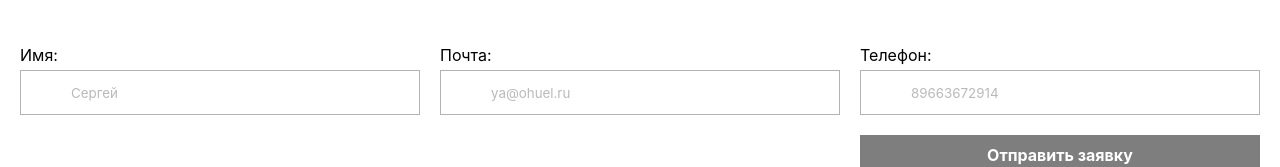
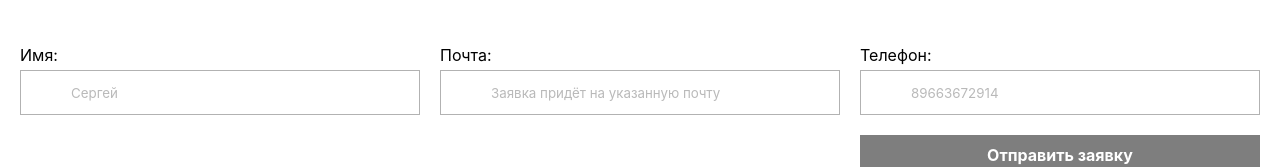
Before and after one commit to rjadyshkom/shopping-cart-demo, a React (Create React App) app: page /request in a window 1280 px wide. Shown: the part 477-644 px from the top of the page. Built offline with nearby package versions, Linux system fonts and the light colour scheme.

Commit message:
fix: new form endpoint

```diff
--- a/src/components/forms/request/RequestForm.jsx
+++ b/src/components/forms/request/RequestForm.jsx
@@ -45,7 +45,7 @@ export const RequestForm = ({
 
                 <label htmlFor={'cartEmail'} className={classes.fieldWrapper}>
                     Почта:
-                    <Field type="email" name="cartEmail" placeholder="ya@ohuel.ru" />
+                    <Field type="email" name="cartEmail" placeholder="Заявка придёт на указанную почту" />
                     <ErrorMessage name="cartEmail" component="span" className={classes.error} />
                 </label>
 
--- a/src/components/forms/request/RequestFormik.js
+++ b/src/components/forms/request/RequestFormik.js
@@ -10,8 +10,8 @@ import { AppContext } from '../../../services/appContext';
 
 export const RequestFormik = () => {
 
-    const API_URL = 'https://api.spa.ohuel.ru/wp-json';
-    const FORM_ID = '255';
+    const API_URL = 'https://api.irontiger.ru/wp-json';
+    const FORM_ID = '74';
     const { cartItems, setCartItems, modal, setModal } = useContext(AppContext);
     const [initialValues, handleUpdateForm] = useLocalStorage('form', requestFormInitialValues);
     const [submitState, setSubmitState] = useState('');
```
